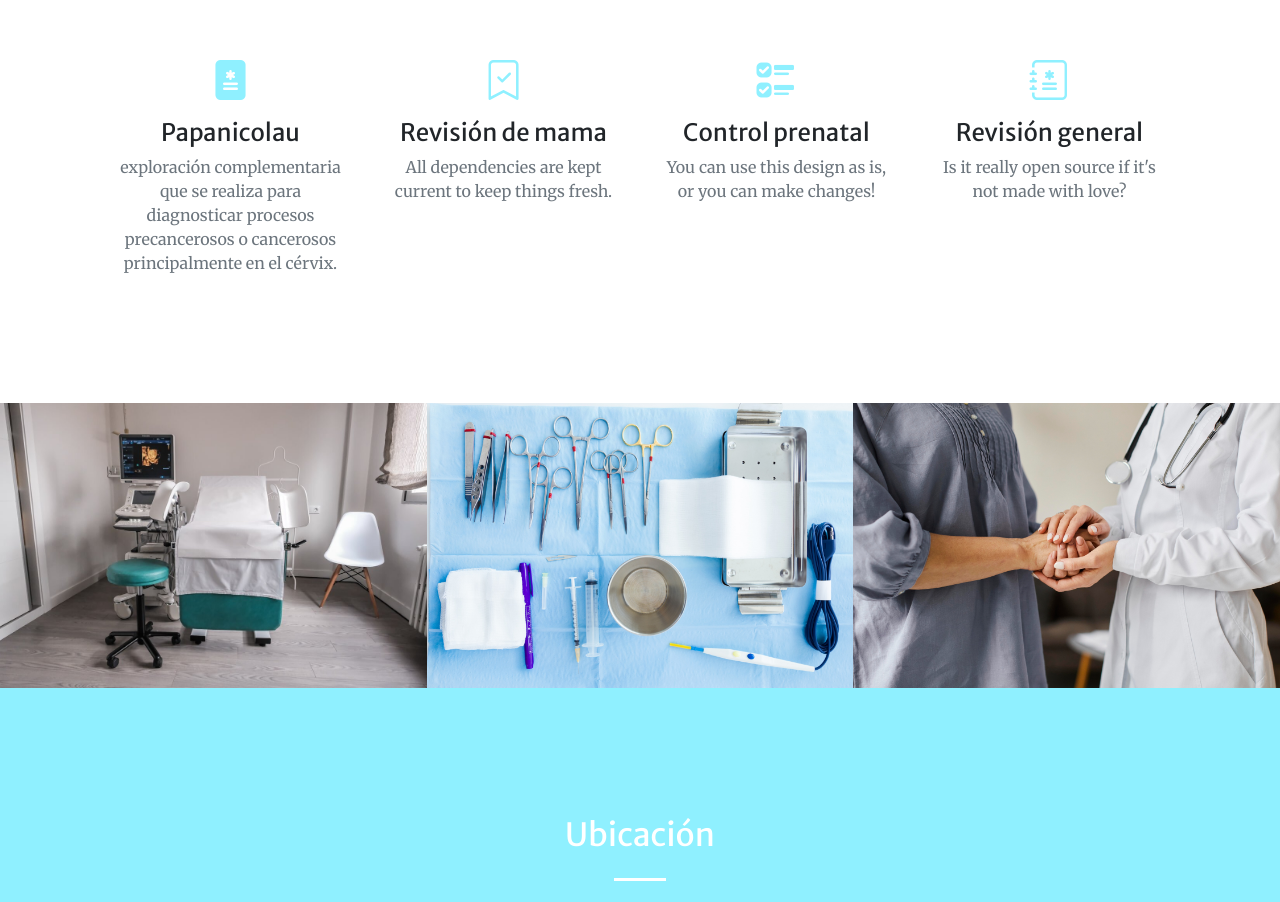
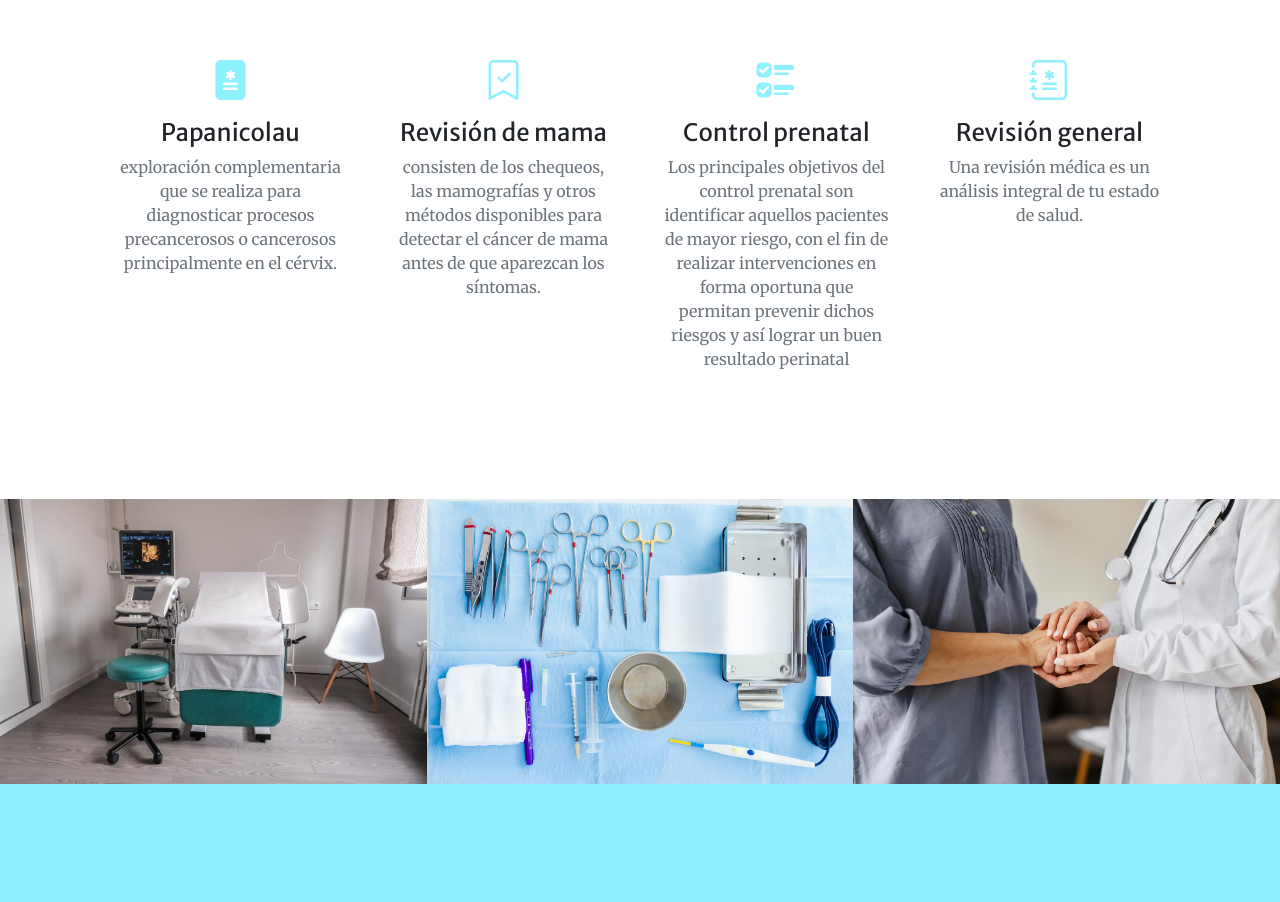
Before and after one commit to Chemin7/Consultorio-ginecologico-LP, a plain HTML site: page index.html in a window 1280 px wide. Shown: the part 1015-1917 px from the top of the page. Drawn offline with nearby package versions, Linux system fonts and the light colour scheme; some packages are replaced by stand-ins of ours; a script that the page names is missing.

Commit message:
texto añadido a los servicios

```diff
--- a/index.html
+++ b/index.html
@@ -68,21 +68,21 @@
                         <div class="mt-5">
                             <div class="mb-2"><i class="bi bi-bookmark-check fs-1 text-primary"></i></div>
                             <h3 class="h4 mb-2">Revisión de mama</h3>
-                            <p class="text-muted mb-0">All dependencies are kept current to keep things fresh.</p>
+                            <p class="text-muted mb-0"> consisten de los chequeos, las mamografías y otros métodos disponibles para detectar el cáncer de mama antes de que aparezcan los síntomas.</p>
                         </div>
                     </div>
                     <div class="col-lg-3 col-md-6 text-center">
                         <div class="mt-5">
                             <div class="mb-2"><i class="bi-ui-checks fs-1 text-primary"></i></div>
                             <h3 class="h4 mb-2">Control prenatal</h3>
-                            <p class="text-muted mb-0">You can use this design as is, or you can make changes!</p>
+                            <p class="text-muted mb-0">Los principales objetivos del control prenatal son identificar aquellos pacientes de mayor riesgo, con el fin de realizar intervenciones en forma oportuna que permitan prevenir dichos riesgos y así lograr un buen resultado perinatal</p>
                         </div>
                     </div>
                     <div class="col-lg-3 col-md-6 text-center">
                         <div class="mt-5">
                             <div class="mb-2"><i class="bi bi-journal-medical fs-1 text-primary"></i></div>
                             <h3 class="h4 mb-2">Revisión general</h3>
-                            <p class="text-muted mb-0">Is it really open source if it's not made with love?</p>
+                            <p class="text-muted mb-0">Una revisión médica es un análisis integral de tu estado de salud.</p>
                         </div>
                     </div>
                 </div>
```
